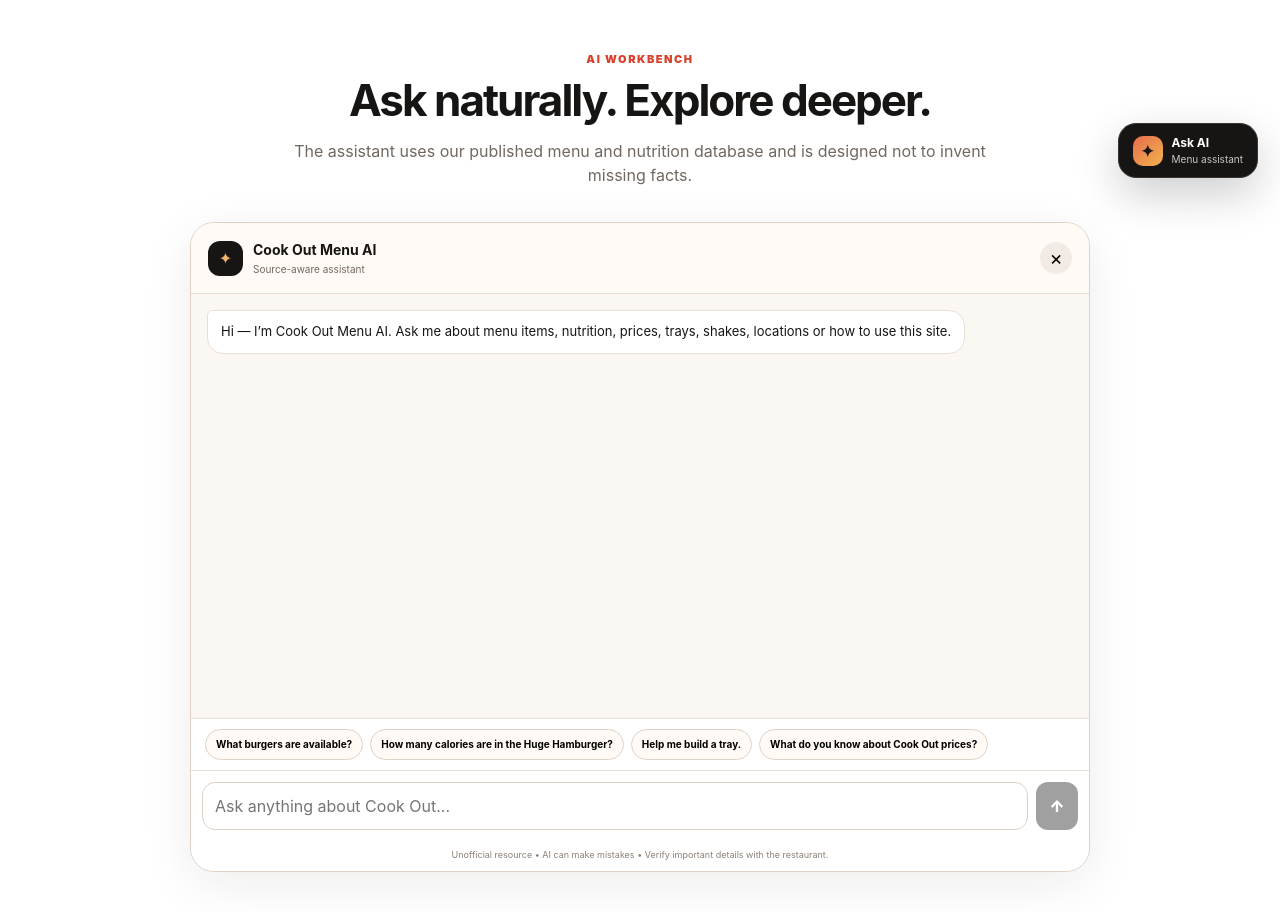
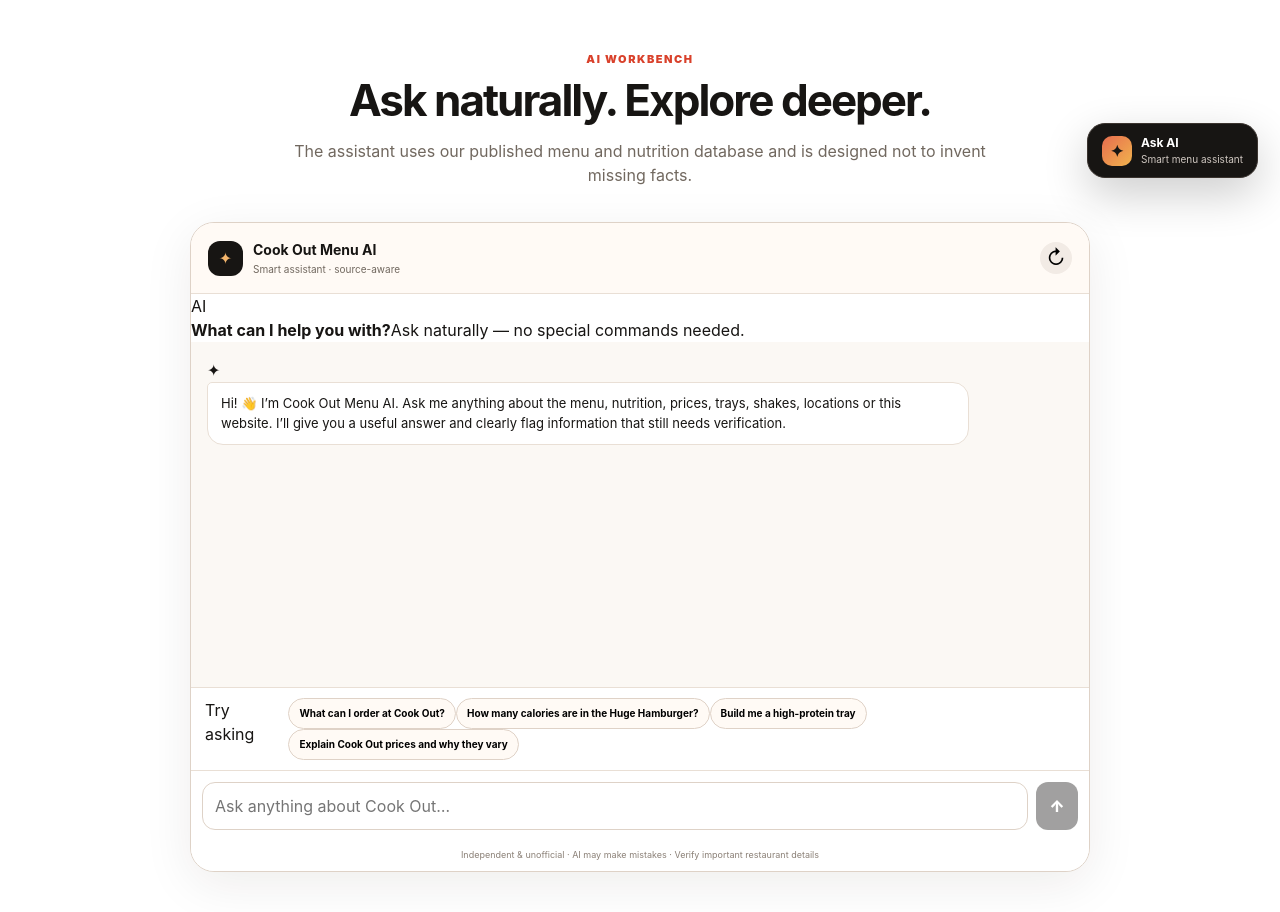
Before and after one commit to syedahtishamshahg/cookout-menu-platform, a Next.js app: page /ai in a window 1280 px wide. Shown: the part 600-1512 px from the top of the page. Built offline with nearby package versions, Linux system fonts and the light colour scheme.

Commit message:
feat: upgrade AI assistant chat UX and fallback

```diff
--- a/src/components/ai-assistant.tsx
+++ b/src/components/ai-assistant.tsx
@@ -1,14 +1,17 @@
 "use client";
 
-import { useState } from "react";
+import { useEffect, useRef, useState } from "react";
 
-type Message = { role: "user" | "assistant"; content: string };
+type Message = {
+  role: "user" | "assistant";
+  content: string;
+};
 
 const starters = [
-  "What burgers are available?",
+  "What can I order at Cook Out?",
   "How many calories are in the Huge Hamburger?",
-  "Help me build a tray.",
-  "What do you know about Cook Out prices?",
+  "Build me a high-protein tray",
+  "Explain Cook Out prices and why they vary",
 ];
 
 const menu = [
@@ -26,42 +29,62 @@
   "Chicken Strips (3)",
 ];
 
-function answer(question: string) {
-  const q = question.toLowerCase();
+function localAnswer(question: string) {
+  const q = question.toLowerCase().trim();
+
+  if (/^(hi|hello|hey|assalam|salam|aoa|good morning|good afternoon|good evening)\b/.test(q)) {
+    return "Hello! 👋 I’m your Cook Out Menu AI assistant. I can help you explore the menu, understand nutrition, compare options, build a tray, discuss prices, find site information, or answer general questions.\n\nWhat would you like to know?";
+  }
+
+  if (/^(thanks|thank you|thx|shukriya|jazak)/.test(q)) {
+    return "You’re very welcome! 😊 If you want, ask me another question about the Cook Out menu, nutrition, trays, shakes, prices or locations.";
+  }
 
   if (q.includes("huge hamburger") && q.includes("calorie")) {
-    return "The current nutrition record for the Huge Hamburger is 516 calories, 40g protein, and 410mg sodium.";
+    return "The current nutrition record published in our database lists the **Huge Hamburger at 516 calories**, with **40g protein** and **410mg sodium**.\n\nBecause this is an independent resource, use the restaurant/source information for the latest official details.";
   }
 
   if (q.includes("burger") || q.includes("hamburger")) {
-    return "The current database includes:\n\n• Small Hamburger\n• Regular Hamburger\n• Huge Hamburger\n• Big Double\n\nThis is an independent Cook Out information resource. Verify availability with the restaurant.";
+    return "Here’s what our current published database contains for burger items:\n\n• Small Hamburger\n• Regular Hamburger\n• Huge Hamburger\n• Big Double\n\n### How I can help\nI can compare these by the nutrition data we have, explain what is verified versus unknown, or help you choose based on a goal such as calories or protein.\n\n**Important:** this site is independent and unofficial, and menu availability can vary by restaurant.";
+  }
+
+  if (q.includes("protein") && (q.includes("tray") || q.includes("meal") || q.includes("order"))) {
+    return "Absolutely — we can build a higher-protein choice around the nutrition records currently published on this site.\n\n### A practical approach\n1. Start with a protein-focused main item.\n2. Add a side you actually want rather than assuming every tray combination is identical.\n3. Check the nutrition page for the exact item data we have.\n4. Treat location-specific menu availability as something to verify with the restaurant.\n\nIf you tell me your **calorie target** and whether you prefer **burger, chicken, BBQ or wrap**, I can structure the choice for you.";
   }
 
   if (q.includes("protein")) {
-    return "Our current database contains nutrition records for 12 menu items. Ask about a specific item and I can give you the nutrition data we currently have.";
+    return "Our current database contains nutrition records for 12 menu items. I can explain the available nutrition data, but I won’t invent missing values.\n\nFor a useful answer, ask something specific such as **“How much protein is in the Huge Hamburger?”** or tell me your calorie/protein target and I’ll help you plan around the published data.";
   }
 
   if (q.includes("calorie") || q.includes("nutrition") || q.includes("sodium")) {
-    return "I can help with nutrition. Ask about a specific menu item, for example: “How many calories are in the Huge Hamburger?”";
+    return "I can help with calories, protein and sodium using the nutrition records currently published on this site.\n\nFor example, the **Huge Hamburger** is listed at **516 calories, 40g protein and 410mg sodium**.\n\nAsk me about a specific item and I’ll give you the data we currently have, while clearly separating verified information from anything we don’t know.";
   }
 
   if (q.includes("price")) {
-    return "We do not currently have verified national Cook Out prices in the database. Prices can vary by location, so we will only publish prices when they have a source.";
+    return "Cook Out pricing needs to be handled carefully because prices can vary by restaurant and over time.\n\nOur database currently does **not** claim a single nationwide price as a universal fact. We publish prices only when there is a source/context for them.\n\nIf you tell me a **state/city or restaurant location**, I can explain what information the site currently has and what still needs verification.";
   }
 
-  if (q.includes("menu") || q.includes("items")) {
-    return "Current database items include:\n\n" + menu.map((x) => "• " + x).join("\n") + "\n\nYou can also ask about nutrition, prices, trays, shakes or site navigation.";
+  if (q.includes("menu") || q.includes("items") || q.includes("what can i order")) {
+    return "Here’s the current set of menu items represented in our published database:\n\n" + menu.map((x) => "• " + x).join("\n") + "\n\n### Explore further\nYou can ask me to focus on burgers, chicken, BBQ, wraps, hot dogs, nutrition, prices, trays or shakes. I’ll distinguish published data from information that still needs verification.";
   }
 
   if (q.includes("tray")) {
-    return "Tray Builder is one of the site's tools. Tell me what main item you want, and I can help you think through a tray combination.";
+    return "Let’s build your tray. 🍔\n\nTell me three things:\n**1. Main:** burger, chicken, BBQ, hot dog or wrap\n**2. Preference:** filling, lighter, high-protein, spicy, etc.\n**3. Calories:** optional target\n\nThen I can turn that into a clear meal plan using the information available on this site.";
   }
 
   if (q.includes("shake")) {
-    return "I can help with Cook Out shake information. Ask about a shake flavor or combination once its verified data is available.";
+    return "I can help with Cook Out shakes and combinations, but I don’t want to invent flavor availability or nutrition that we haven’t verified.\n\nTell me the flavor or combination you’re interested in, and I’ll work from the published information available on the site.";
   }
 
-  return "I can help with Cook Out menu items, nutrition, prices, trays, shakes and site navigation. Try: “What burgers are available?”";
+  if (q.includes("location") || q.includes("hours") || q.includes("open")) {
+    return "I can help you navigate the site's **Locations** and **Hours** sections. For a specific restaurant, give me the **city/state** and I’ll explain what information is available.\n\nHours and availability can change, so the restaurant itself is the final source for same-day confirmation.";
+  }
+
+  if (q.includes("who are you") || q.includes("what are you")) {
+    return "I’m **Cook Out Menu AI**, the conversational assistant built into this independent Cook Out information platform. I’m designed to help with menu discovery, nutrition, prices, trays, shakes, locations and general questions — while avoiding made-up facts when our published data is incomplete.";
+  }
+
+  return "I’m here to help. 😊 I can have a full conversation about the Cook Out information published on this site, and I can also handle general questions when the AI service is available.\n\nTry asking something specific, for example:\n• “What burgers are available?”\n• “Build me a high-protein tray.”\n• “How many calories are in the Huge Hamburger?”\n• “Why do Cook Out prices vary?”\n• “What can I order?”";
 }
 
 export default function AIAssistant({ embedded = false }: { embedded?: boolean }) {
@@ -70,61 +93,115 @@
     {
       role: "assistant",
       content:
-        "Hi — I’m Cook Out Menu AI. Ask me about menu items, nutrition, prices, trays, shakes, locations or how to use this site.",
+        "Hi! 👋 I’m Cook Out Menu AI. Ask me anything about the menu, nutrition, prices, trays, shakes, locations or this website. I’ll give you a useful answer and clearly flag information that still needs verification.",
     },
   ]);
   const [input, setInput] = useState("");
+  const [busy, setBusy] = useState(false);
+  const endRef = useRef<HTMLDivElement>(null);
 
-  function send(text = input) {
+  useEffect(() => {
+    endRef.current?.scrollIntoView({ behavior: "smooth" });
+  }, [messages, busy]);
+
+  async function send(text = input) {
     const question = text.trim();
-    if (!question) return;
+    if (!question || busy) return;
 
-    const response = answer(question);
+    const userMessage: Message = { role: "user", content: question };
+    const history = [...messages, userMessage];
 
-    setMessages((current) => [
-      ...current,
-      { role: "user", content: question },
-      { role: "assistant", content: response },
+    setMessages((current) => [...current, userMessage]);
+    setInput("");
+    setBusy(true);
+
+    try {
+      const response = await fetch("/api/ai/chat", {
+        method: "POST",
+        headers: { "content-type": "application/json" },
+        body: JSON.stringify({ messages: history.slice(-12) }),
+      });
+
+      const data = await response.json().catch(() => ({}));
+
+      if (!response.ok || typeof data.answer !== "string" || !data.answer.trim()) {
+        throw new Error("AI response unavailable");
+      }
+
+      setMessages((current) => [
+        ...current,
+        { role: "assistant", content: data.answer.trim() },
+      ]);
+    } catch {
+      setMessages((current) => [
+        ...current,
+        { role: "assistant", content: localAnswer(question) },
+      ]);
+    } finally {
+      setBusy(false);
+    }
+  }
+
+  function clearChat() {
+    setMessages([
+      {
+        role: "assistant",
+        content:
+          "Chat cleared. 👋 I’m ready for your next question about Cook Out, nutrition, prices, trays, shakes, locations or the website.",
+      },
     ]);
-    setInput("");
   }
 
   return (
     <>
       {open && (
-        <aside className="ai-panel" aria-label="Cook Out Menu AI">
+        <aside className={"ai-panel " + (embedded ? "ai-panel-embedded" : "")} aria-label="Cook Out Menu AI">
           <div className="ai-panel-head">
-            <div>
+            <div className="ai-brand">
               <span className="ai-orb">✦</span>
               <div>
                 <strong>Cook Out Menu AI</strong>
-                <small>Source-aware assistant</small>
+                <small><span className="ai-status-dot" /> Smart assistant · source-aware</small>
               </div>
             </div>
-            <button
-              type="button"
-              onClick={() => setOpen(false)}
-              aria-label="Close assistant"
-            >
-              ×
-            </button>
+            <div className="ai-head-actions">
+              <button type="button" onClick={clearChat} aria-label="Clear chat" title="Clear chat">↻</button>
+              {!embedded && <button type="button" onClick={() => setOpen(false)} aria-label="Close assistant">×</button>}
+            </div>
+          </div>
+
+          <div className="ai-chat-intro">
+            <div className="ai-intro-badge">AI</div>
+            <div>
+              <strong>What can I help you with?</strong>
+              <span>Ask naturally — no special commands needed.</span>
+            </div>
           </div>
 
           <div className="ai-messages">
             {messages.map((message, index) => (
-              <div className={"ai-message " + message.role} key={index}>
-                {message.content}
+              <div className={"ai-message-row " + message.role} key={index}>
+                <span className="ai-avatar">{message.role === "assistant" ? "✦" : "You"}</span>
+                <div className={"ai-message " + message.role}>{message.content}</div>
               </div>
             ))}
+            {busy && (
+              <div className="ai-message-row assistant">
+                <span className="ai-avatar">✦</span>
+                <div className="ai-message assistant ai-typing"><i /><i /><i /><span>Thinking…</span></div>
+              </div>
+            )}
+            <div ref={endRef} />
           </div>
 
           {messages.length === 1 && (
             <div className="ai-starters">
-              {starters.map((starter) => (
-                <button type="button" key={starter} onClick={() => send(starter)}>
-                  {starter}
-                </button>
-              ))}
+              <div className="ai-starters-label">Try asking</div>
+              <div className="ai-starters-row">
+                {starters.map((starter) => (
+                  <button type="button" key={starter} onClick={() => send(starter)}>{starter}</button>
+                ))}
+              </div>
             </div>
           )}
 
@@ -132,42 +209,29 @@
             className="ai-input"
             onSubmit={(event) => {
               event.preventDefault();
-              send();
+              void send();
             }}
           >
             <input
               value={input}
               onChange={(event) => setInput(event.target.value)}
-              placeholder="Ask anything about Cook Out..."
+              placeholder="Ask anything about Cook Out…"
               aria-label="Ask Cook Out Menu AI"
+              disabled={busy}
             />
-            <button
-              type="submit"
-              disabled={!input.trim()}
-              aria-label="Send question"
-            >
-              ↑
-            </button>
+            <button type="submit" disabled={busy || !input.trim()} aria-label="Send question">↑</button>
           </form>
 
           <div className="ai-disclaimer">
-            Unofficial resource • AI can make mistakes • Verify important details with the restaurant.
+            Independent & unofficial · AI may make mistakes · Verify important restaurant details
           </div>
         </aside>
       )}
 
       {!embedded && (
-        <button
-          type="button"
-          className={"ai-launcher " + (open ? "active" : "")}
-          onClick={() => setOpen((value) => !value)}
-          aria-label="Open Cook Out Menu AI"
-        >
+        <button type="button" className={"ai-launcher " + (open ? "active" : "")} onClick={() => setOpen((value) => !value)} aria-label="Open Cook Out Menu AI">
           <span className="ai-launcher-icon">✦</span>
-          <span>
-            <b>Ask AI</b>
-            <small>Menu assistant</small>
-          </span>
+          <span><b>Ask AI</b><small>Smart menu assistant</small></span>
         </button>
       )}
     </>
```
